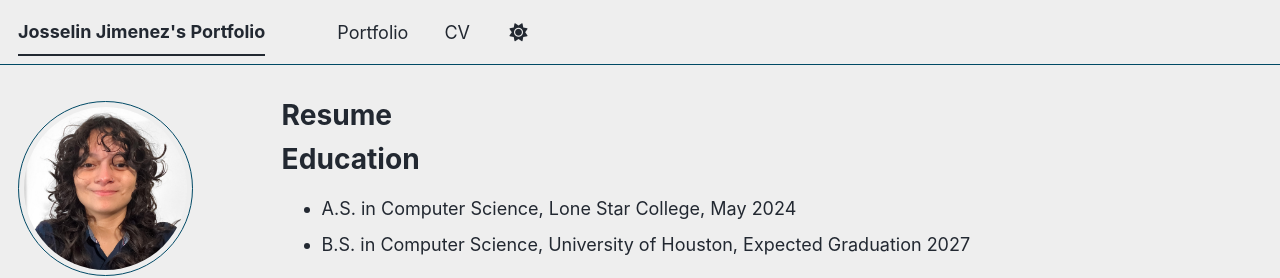
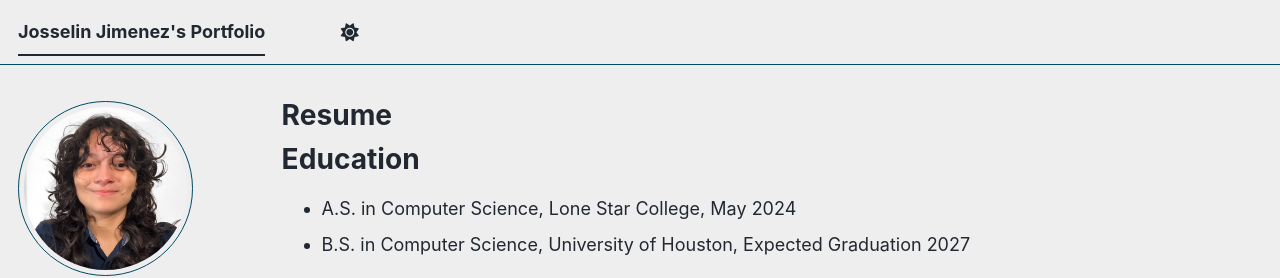
Before and after one commit to josselin-jimenez/josselin-jimenez.github.io, a Jekyll site: the page built from _pages/about.md, in a window 1280 px wide. Shown: the top 278 px of the page. Built offline with Jekyll 4.4.1, drawn with Linux system fonts in a browser that asks for light colours; a script bundle is joined from its source files by our own code; library files that are not in the unit come from our copies.

Commit message:
Remove Portfolio and CV from navigation
Removed Portfolio and CV entries from main navigation.

```diff
--- a/_data/navigation.yml
+++ b/_data/navigation.yml
@@ -8,8 +8,3 @@
 #      Markdown formatted page while the second is generated using JSON.
 
 main:
-  - title: "Portfolio"
-    url: /portfolio/
-
-  - title: "CV"
-    url: /cv/
```
